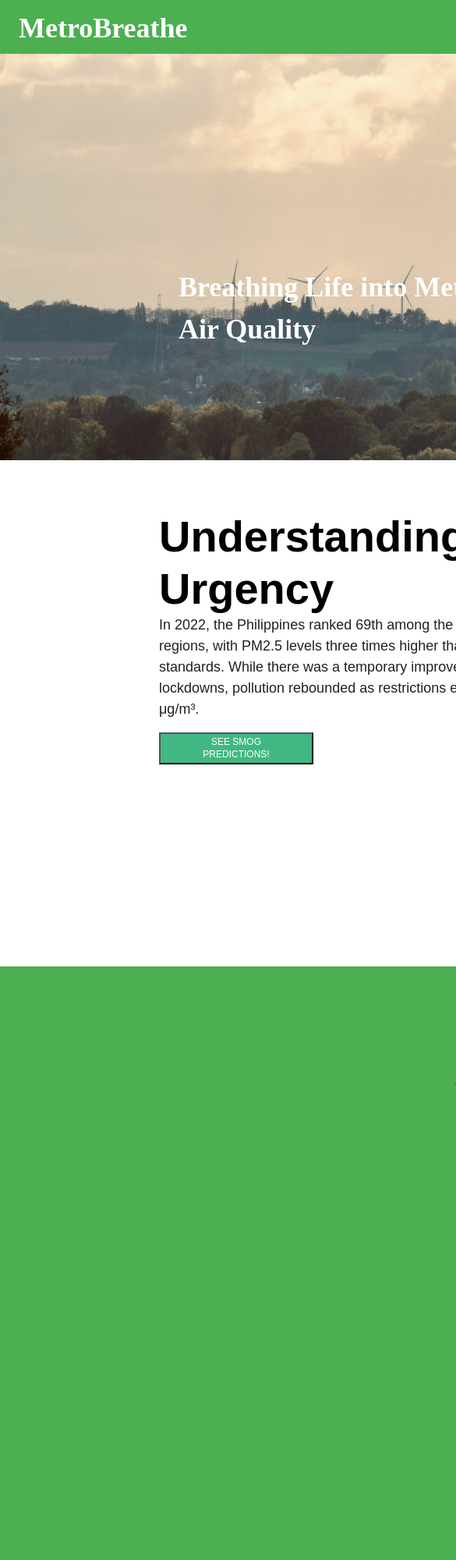
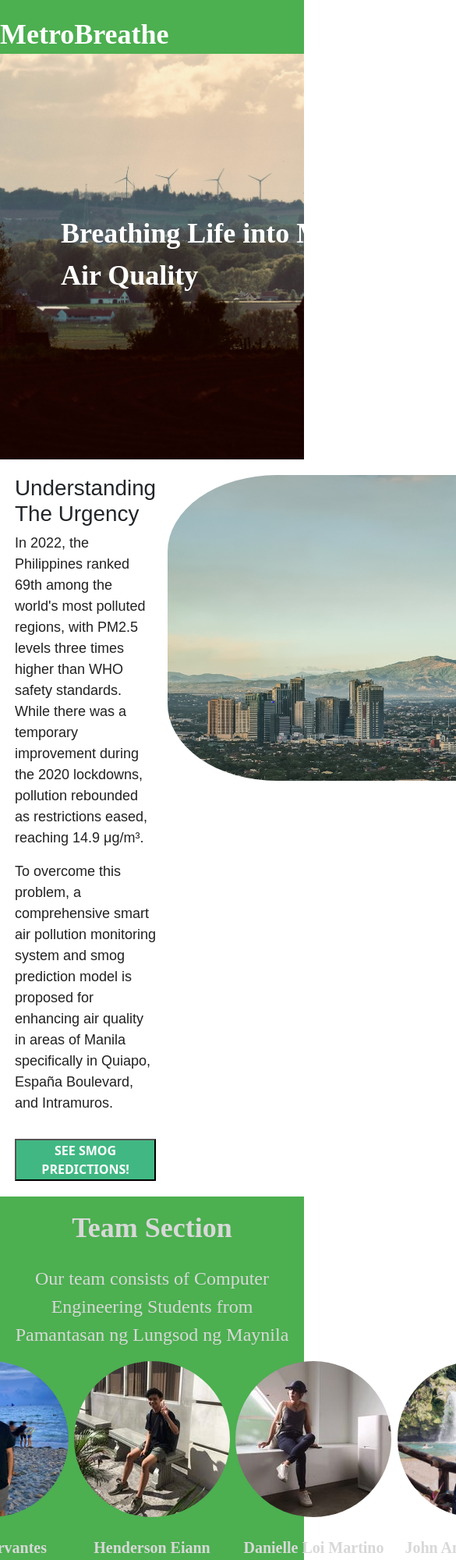
Before and after one commit to migzcervvv/Thesis-Website, a plain HTML site: page MetroBreathe.html in a window 390 px wide. Shown: the top 2000 px of the page at 78% size, 585 px wide, since content can reach past the window. Drawn offline with nearby package versions, Linux system fonts and the light colour scheme; a script that the page names is missing.

Commit message:
Fixed responsiveness for PC

```diff
--- a/MetroBreathe.html
+++ b/MetroBreathe.html
@@ -4,6 +4,7 @@
 <head>
     <meta name="viewport" content="width=device-width, initial-scale=1">
     <link rel="stylesheet" href="Website.css">
+    <link href="https://cdn.jsdelivr.net/npm/bootstrap@5.3.2/dist/css/bootstrap.min.css" rel="stylesheet" integrity="sha384-T3c6CoIi6uLrA9TneNEoa7RxnatzjcDSCmG1MXxSR1GAsXEV/Dwwykc2MPK8M2HN" crossorigin="anonymous">
 </head>
 
 <body>
@@ -24,51 +25,39 @@
 
     <div class="hero-heading-right">
         <div class="hero-background"></div>
-        <div class="container">
-            <div class="column a">
-                <h1 class="heading">Breathing Life into Metro Manila's Air Quality</h1>
+        <div class="hero-heading-container">
+            <div class="hero-heading-column a">
+                <h1 class="hero-heading">Breathing Life into Metro Manila's Air Quality</h1>
             </div>
-            <div class="column b">
-                <p class="content">Empowering Metro Manila with Smog-Free Tomorrows through Advanced Air Quality Predictions.</p>
+            <div class="hero-heading-column b">
+                <p class="hero-heading-content">Empowering Metro Manila with Smog-Free Tomorrows through Advanced Air Quality Predictions.</p>
             </div>
         </div>
     </div>
 
     <main class="hero-container">
-        <div class="column">
-            <div class="hero-content">
+        <div class="hero-container-column">
+            <div class="hero-container-content">
                 <h1>Understanding The Urgency</h1>
-                <p>In 2022, the Philippines ranked 69th among the world's most polluted regions, with PM2.5 levels three times higher than WHO safety standards. While there was a temporary improvement during the 2020 lockdowns, pollution rebounded as restrictions eased, reaching 14.9 μg/m³.</p>
-                <div class="actions">
+                <p>In 2022, the Philippines ranked 69th among the world's most polluted regions, with PM2.5 levels three times higher than WHO safety standards.
+                    While there was a temporary improvement during the 2020 lockdowns, pollution rebounded as restrictions eased, reaching 14.9 μg/m³.
+                </p>
+                <p>
+                    To overcome this problem, a comprehensive smart air pollution monitoring system and smog prediction model
+                    is proposed for enhancing air quality in areas of Manila specifically in Quiapo, España Boulevard, and Intramuros.
+                </p>
+                <div class="hero-container-actions">
                     <a href="#Prediction">
                         <button>SEE SMOG PREDICTIONS!</button>
                     </a>
                 </div>
             </div>
         </div>
-        <div class="column">
-            <div class="image-wrapper">
-                <div class="image"></div>
-            </div>
+        <div class="hero-container-column">
+            <div class="hero-container-image"></div>
         </div>
     </main>
-    <section class="team-circles-container">
-        <div class="column">
-            <!-- Air Quality Data -->
-            <h2>Air Quality Data</h2>
-            <div class="air-quality-data">
-                <p>Temperature: <span id="temperature"></span></p>
-                <p>Humidity: <span id="humidity"></span></p>
-                <p>PM2.5: <span id="pm25"></span></p>
-                <p>CO2: <span id="co2"></span></p>
-            </div>
 
-            <!-- Smog Prediction -->
-            <h2>Smog Prediction</h2>
-            <div class="smog-prediction-data">
-                <p>Smog Prediction: <span id="smog_prediction"></span> and <span id="recommendation"></span></p>
-            </div>
-        </div>
     </section>
     <!-- Team Circles Section -->
     <section class="team-circles-container">
@@ -98,7 +87,7 @@
                 </div>
                 <div class="team-circle-content">
                     <div class="team-circle-info">
-                        <p class="team-member-name">Michael Gabriel Cervantes</p>
+                        <p class="team-member-name">Miggz Cervantes</p>
                         <p class="team-member-role">Lead Programmer</p>
                     </div>
                 </div>
@@ -148,42 +137,42 @@
     <div class="footer">
 
       <!-- Main Content Wrapper -->
-      <div class="main-content-wrapper">
+      <div class="footermain-content-wrapper">
 
           <!-- Logo Wrapper -->
-          <div class="logo-wrapper">
-              <div class="logo">
+          <div class="footerlogo-wrapper">
+              <div class="footerlogo">
               </div>
           </div>
 
           <!-- Columns -->
-          <div class="columns">
+          <div class="footercolumns">
 
               <!-- Single Column -->
-              <div class="column">
-                  <h2 class="team">Team</h2>
+              <div class="footercolumn">
+                  <h2>Team</h2>
                   <div class="footer-links">
-                      <a href="#" class="about">About</a>
+                      <a href="#" class="footerabout">About</a>
                   </div>
               </div>
 
               <!-- Single Column -->
-              <div class="column">
-                  <h2 class="predictions">Predictions</h2>
+              <div class="footercolumn">
+                  <h2>Predictions</h2>
                   <div class="footer-links">
-                      <a href="#" class="area1">Intramuros</a>
-                      <a href="#" class="area2">Quiapo</a>
-                      <a href="#" class="area3">Espana Boulevard</a>
+                      <a href="#" class="footerarea">Intramuros</a>
+                      <a href="#" class="footerarea">Quiapo</a>
+                      <a href="#" class="footerarea">España</a>
                   </div>
               </div>
 
               <!-- Single Column -->
-              <div class="column">
-                  <h2 class="monitoring">MONITORING</h2>
+              <div class="footercolumn">
+                  <h2>Monitoring</h2>
                   <div class="footer-links">
-                      <a href="#" class="area-1">Intramuros</a>
-                      <a href="#" class="area-2">Quiapo</a>
-                      <a href="#" class="area-3">Espana Boulevard</a>
+                      <a href="#" class="footerarea">Intramuros</a>
+                      <a href="#" class="footerarea">Quiapo</a>
+                      <a href="#" class="footerarea">España</a>
                   </div>
               </div>
 
@@ -195,3 +184,22 @@
 </body>
 
 </html>
+<!--
+<section class="team-circles-container">
+    <div class="column">
+        Air Quality Data
+        <h2>Air Quality Data</h2>
+        <div class="air-quality-data">
+            <p>Temperature: <span id="temperature"></span></p>
+            <p>Humidity: <span id="humidity"></span></p>
+            <p>PM2.5: <span id="pm25"></span></p>
+            <p>CO2: <span id="co2"></span></p>
+        </div>
+
+        Smog Prediction
+        <h2>Smog Prediction</h2>
+        <div class="smog-prediction-data">
+            <p>Smog Prediction: <span id="smog_prediction"></span> and <span id="recommendation"></span></p>
+        </div>
+    </div>
+-->
--- a/Website.css
+++ b/Website.css
@@ -1,7 +1,28 @@
-  body, h1, p{
+body, h1, p, h2 {
   margin: 0;
   padding: 0;
   font-family: 'Poppins', sans-serif;
+  width: 100%; /* Full width */
+  font-style: normal;
+  color: #000000;
+  content: justify;
+}
+
+/* H1 */
+h1 {
+  font-weight: 700;
+  font-size: 56px;
+  line-height: 120%;
+}
+
+/* Paragraph */
+p {
+  width: 100%; /* Full width */
+  font-style: normal;
+  font-weight: 400;
+  font-size: 18px;
+  line-height: 150%;
+  color: #212121;
 }
 
 .navbar {
@@ -10,8 +31,7 @@
   justify-content: space-between;
   align-items: center;
   padding: 0px 24px;
-      position: relative;
-      width: 1440px;
+  width: 100%; /* Responsive width */
   height: 69px;
   background: #4CAF50;
   border-radius: 0px;
@@ -23,9 +43,11 @@
   justify-content: center;
   align-items: center;
   padding: 0px;
-      width: 1200px;
+  width: 100%; /* Responsive width */
+  max-width: 1200px; /* Max width constraint */
   height: 69px;
   border-radius: 0px;
+  margin: 0 auto; /* Centering */
 }
 
 .navbar-content {
@@ -35,7 +57,8 @@
   align-items: center;
   padding: 0px;
   gap: 625px;
-      width: 1200px;
+  width: 100%; /* Responsive width */
+  max-width: 1200px; /* Max width constraint */
   height: 69px;
   border-radius: 0px;
 }
@@ -46,7 +69,7 @@
   align-items: flex-start;
   padding: 0px;
   margin: 0 auto;
-      width: 261px;
+  width: 261px; /* Fixed width, consider making this responsive if needed */
   height: 52px;
   border-radius: 0px;
 }
@@ -67,7 +90,7 @@
       padding: 0px;
       gap: 32px;
       margin: 0 auto;
-      width: 314px;
+      width: 100%; /* Full width */
       height: 69px;
       border-radius: 0px;
     }
@@ -94,44 +117,37 @@
 
 /* Reset some default styles *//* Reset some default styles *//* Reset some default styles *//* Reset some default styles *//* Reset some default styles *//* Reset some default styles */
 
-/* Hero Heading Right */
 .hero-heading-right {
   position: relative;
-  width: 1440px;
-  height: 520.9px;
+  width: 100%; /* Responsive width */
+  min-height: 520px; /* Consider using a responsive unit */
   background: #ffffff;
   border-radius: 0px;
 }
 
-/* moon-app-com-qEdL-YYmQMI-unsplash 1 */
 .hero-background {
   position: absolute;
-  width: 1440px;
-  height: 600px;
-  left: 0px;
-  top: 0px;
+  width: 100%; /* Responsive width */
+  height: 100%; /* Consider using a responsive unit */
   background: url(Pics/background.jpg);
   background-size: cover;
 }
 
-/* Container */
-.container {
+.hero-heading-container {
   display: flex;
   flex-direction: row;
   align-items: center;
-  padding: 0px;
   gap: 80px;
-
   position: absolute;
-  width: 1200px;
-  height: 382px;
-  left: 109px;
-  top: 169px;
-
+  width: 100%; /* Responsive width */
+  max-width: 1200px; /* Max width constraint */
+  height: 50%;
+  left: 20%; /* Centering */
+  top: 25%;
   border-radius: 0px;
 }
 
-.column a{
+.hero-heading-column a{
   display: flex;
   flex-direction: row;
   align-items: flex-start;
@@ -143,7 +159,7 @@
 }
 
 /* Breathing Life into Metro Manila's Air Quality */
-.heading {
+.hero-heading {
   width: 582px;
   height: 106px;
   font-family: 'Poppins';
@@ -155,7 +171,7 @@
 }
 
 /* Column */
-.column b{
+.hero-heading-column b{
   display: flex;
   flex-direction: column;
   align-items: flex-start;
@@ -166,20 +182,8 @@
   border-radius: 0px;
 }
 
-/* Breathing Life into Metro Manila's Air Quality */
-.heading {
-  width: 582px;
-  height: 106px;
-  font-family: 'Poppins';
-  font-style: normal;
-  font-weight: 700;
-  font-size: 36px;
-  line-height: 54px;
-  color: #ffffff;
-}
-
 /* Empowering Metro Manila with Smog-Free Tomorrows through Advanced Air Quality Predictions. */
-.content {
+.hero-heading-content {
   width: 582px;
   height: 106px;
   font-family: 'Poppins';
@@ -193,77 +197,48 @@
 
 /* Reset some default styles *//* Reset some default styles *//* Reset some default styles *//* Reset some default styles *//* Reset some default styles *//* Reset some default styles */
 
-
 /* Hero Container */
 .hero-container {
   display: flex;
   flex-direction: row;
   justify-content: center;
   align-items: flex-start;
-  padding: 64px 24px;
-  gap: 80px;
-  position: relative;
-  width: 1440px;
-  height: 520.9px;
+  padding: 5% 10%;
+  width: 100%; /* Full width */
+  min-height: 520px; /* Minimum height to maintain layout but allow expansion */
   background: #FFFFFF;
-  border-radius: 0px;
+  gap: 40px;
 }
 
 /* Column */
-.column {
+.hero-container-column {
   display: flex;
   flex-direction: column;
   align-items: flex-start;
-  padding: 0px;
-  gap: 24px;
-  width: 560px;
-  height: 374px;
-  border-radius: 0px;
+  gap: 48px;
+  width: 50%; /* Full width */
+  max-width: 1200px; /* Max width for column */
 }
 
 /* Content */
-.content {
-  display: flex;
+.hero-container-content {
   flex-direction: column;
-  align-items: flex-start;
+  align-items: center;
   padding: 0px;
-  gap: 24px;
-  width: 560px;
-  height: 293px;
-  border-radius: 0px;
+  gap: 24em;
+  max-width: 560em; /* Max width for content */
 }
 
-/* H1 */
-h1 {
-  width: 560px;
-  height: 134px;
-  font-style: normal;
-  font-weight: 700;
-  font-size: 56px;
-  line-height: 120%;
-  color: #000000;
-}
-
-/* Paragraph */
-p {
-  width: 560px;
-  height: 135px;
-  font-style: normal;
-  font-weight: 400;
-  font-size: 18px;
-  line-height: 150%;
-  color: #212121;
-}
 
 /* Actions */
-.actions {
+.hero-container-actions {
   display: flex;
   flex-direction: row;
   align-items: flex-start;
   padding: 16px 0px 0px;
   gap: 16px;
 }
-.actions a {
+.hero-container-actions a {
   text-decoration: none;
   color: white;
 }
@@ -274,45 +249,26 @@ button {
   flex-direction: row;
   justify-content: center;
   align-items: center;
-  padding: 12px 24px;
-  gap: 8px;
-  width: 198px;
-  height: 41px;
+  width: 100%; /* Consider making this responsive */
+  height: auto;
   background: #41B883;
-  border-radius: 0px;
-  font-style: normal;
-  font-weight: 500;
-  font-size: 12px;
-  line-height: 140%;
+  border-radius: 100%;
+  font-style: bold;
+  font-weight: 700;
   color: #FFFFFF;
 }
 
-/* Image Wrapper */
-.image-wrapper {
-  display: flex;
-  flex-direction: column;
-  justify-content: center;
-  align-items: center;
-  padding: 0px;
-  width: 560px;
-  height: 392.9px;
-  border-radius: 0px;
-}
-
-/* Image */
-.image {
+.hero-container-image {
   display: flex;
   flex-direction: row;
   justify-content: center;
   align-items: center;
-  padding: 0px;
-  width: 560px;
-  height: 392.9px;
+  width: 560px; /* Consider making this responsive */
+  height: 392.9px; /* Consider using a responsive unit */
   background: url('Pics/Manila.jpg');
   background-size: cover;
-  border-radius: 0px;
+  border-radius: 25%;
 }
-
 
 /* Reset some default styles *//* Reset some default styles *//* Reset some default styles *//* Reset some default styles *//* Reset some default styles *//* Reset some default styles */
 
@@ -323,25 +279,23 @@ button {
   display: flex;
   flex-direction: column;
   align-items: center;
-  padding: 64px 24px;
-  gap: 64px;
+  padding: 5% 2%; /* Use percentages for padding */
+  gap: 5%;
   position: relative;
-  width: 1440px;
-  height: 675px;
+  width: 100%; /* Full width */
+  height: auto; /* Auto height */
   background: #4CAF50;
 }
 
-/* Container */
 .team-circles-columns {
   display: flex;
   flex-direction: row;
   justify-content: center;
   align-items: flex-start;
   padding: 0px;
-  gap: 28px;
-  width: 1200px;
-  height: 547px; /* Adjusted height for better alignment */
-  border-radius: 0px;
+  gap: 2%; /* Use percentages for gap */
+  width: 100%; /* Full width */
+  height: auto; /* Auto height */
 }
 
 /* Title Section */
@@ -351,19 +305,19 @@ button {
   align-items: center;
   padding: 0px;
   gap: 16px;
-  width: 530px;
-  height: 102px;
+  width: 100%; /* Full width */
+  height: auto; /* Auto height */
   border-radius: 0px;
 }
 
 /* Team section */
 .team-circles-section {
-  width: 530px;
-  height: 38px;
+  width: 100%; /* Full width */
+  height: auto; /* Auto height */
   font-family: 'Poppins';
   font-style: normal;
   font-weight: 800;
-  font-size: 32px;
+  font-size: 36px;
   line-height: 120%;
   text-align: center;
   color: #D8D8D8;
@@ -371,12 +325,12 @@ button {
 
 /* Description */
 .team-circles-description {
-  width: 530px;
-  height: 48px;
+  width: 100%; /* Full width */
+  height: auto; /* Auto height */;
   font-family: 'Poppins';
   font-style: normal;
   font-weight: 400;
-  font-size: 16px;
+  font-size: 24px;
   line-height: 150%;
   text-align: center;
   color: #D8D8D8;
@@ -389,8 +343,8 @@ button {
   align-items: center;
   padding: 0px;
   gap: 24px;
-  width: 201.6px;
-  height: 351px;
+  width: 100%; /* Full width */
+  height: auto; /* Auto height */
   border-radius: 0px;
 }
 
@@ -401,8 +355,8 @@ button {
   justify-content: center;
   align-items: center;
   padding: 0px;
-  width: 270px;
-  height: 270px;
+  width: 100%; /* Full width */
+  height: auto; /* Auto height */
   border-radius: 0px;
 }
 
@@ -479,8 +433,8 @@ button {
   align-items: center;
   padding: 0px;
   gap: 16px;
-  width: 201.6px;
-  height: 57px;
+  width: 100%; /* Full width */
+  height: auto; /* Auto height */
   border-radius: 0px;
 }
 
@@ -490,16 +444,15 @@ button {
   flex-direction: column;
   align-items: center;
   padding: 0px;
-  width: 201.6px;
-  height: 57px;
+  height: auto; /* Auto height */
   border-radius: 0px;
   gap: 25px;
 }
 
 /* Team Member Name */
 .team-member-name {
-  width: 201.6px;
-  height: 30px;
+  width: 100%; /* Full width */
+  height: auto; /* Auto height */
   font-family: 'Poppins';
   font-style: normal;
   font-weight: 700;
@@ -511,8 +464,8 @@ button {
 
 /* Team Member Role */
 .team-member-role {
-  width: 201.6px;
-  height: 27px;
+  width: 100%; /* Full width */
+  height: auto; /* Auto height */
   padding-top: 25px;
   font-family: 'Poppins';
   font-style: normal;
@@ -531,69 +484,87 @@ button {
   display: flex;
   flex-direction: column;
   align-items: center;
-  padding: 64px 24px 8px;
-  width: 1440px;
-  height: 500px;
+  padding: 4.44vw 1.66vw 0.55vw; /* Using viewport width for padding */
+  width: 100%; /* Full width */
+  min-height: auto; /* Height adjusts automatically */
   background: #4CAF50;
 }
 
-.main-content-wrapper {
+/* Main Content Wrapper */
+.footermain-content-wrapper {
   display: flex;
   flex-direction: row;
   align-items: center;
   justify-content: space-between;
   width: 100%;
+  height: auto; /* Height adjusts automatically */
+  min-height: 320px;
 }
 
-
 /* Columns */
-.columns {
+.footercolumns {
   display: flex;
   flex-direction: row;
   justify-content: space-between;
   align-items: flex-start;
-  gap: 20px; /* Reduce the gap here */
-  width: 960px;
-  height: 176px;
+  gap: 1.38vw; /* Reduce the gap using viewport width */
+  width: 66.66%; /* Adjusted width */
+  height: auto; /* Height adjusts automatically */
+  min-height: 320px;
 }
 
 /* Column */
-.column {
+.footercolumn {
   display: flex;
   flex-direction: column;
   align-items: flex-start;
-  gap: 12px; /* Reduce the gap here */
-  margin: 0 auto;
-  width: 320px;
-  height: 176px;
+  width: 25.22%; /* Adjusted width */
+  height: auto; /* Height adjusts automatically */
+  min-height: 320px;
+  font-size: 28px;
+}
+.footer-links {
+  display: flex;
+  flex-direction: column;
+  align-items: flex-start;
+  width: 25.22%; /* Adjusted width */
+  height: auto; /* Height adjusts automatically */
+  min-height: 320px;
 }
 
 /* Logo Wrapper */
-.logo-wrapper {
+.footerlogo-wrapper {
   display: flex;
   flex-direction: row;
   align-items: flex-start;
-  padding: 16px 0px 0px;
-  width: 173px;
-  height: 176px;
+  padding: 1.11vw 0 0; /* Adjusted padding */
+  width: 22.01vw; /* Adjusted width */
+  height: auto; /* Height adjusts automatically */
+  min-height: 320px;
 }
-/*text-decoration: none;
-color: white;*/
+
 /* Logo */
-.logo {
+.footerlogo {
   display: flex;
   flex-direction: row;
   justify-content: center;
   align-items: center;
   padding: 0px;
-  width: 173px;
-  height: 160px;
+  width: 273px;
+  height: 260px;
   background: url(Pics/Metro.png);
   background-size: cover;
 }
-/* Style for Links */
-a {
-  text-decoration: none; /* Remove underline */
-  color: white; /* Set text color to white */
+.footercolumn h2 {
+  font-weight: 500;
+  font-size: 46px;
+  line-height: 120%;
+  color: #ffffff;
 }
+.footerabout, .footerarea
+{
+  text-decoration: none;  /* Remove underline */
+  color: #000000;
+}
+
 /* Reset some default styles *//* Reset some default styles *//* Reset some default styles *//* Reset some default styles *//* Reset some default styles *//* Reset some default styles */
```
Lines whose indentation alone changed are shown as unchanged.
